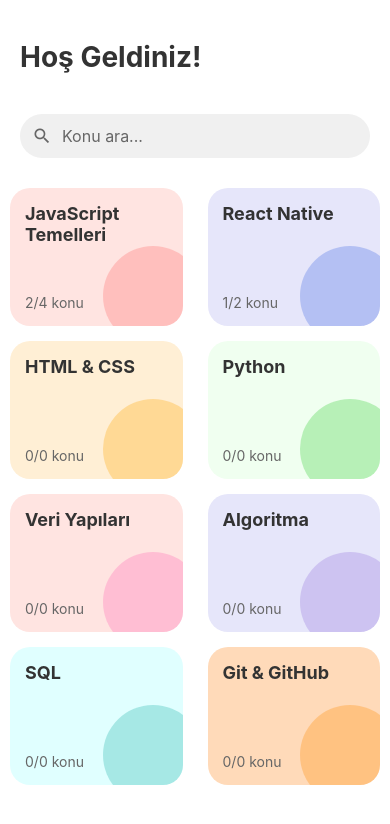
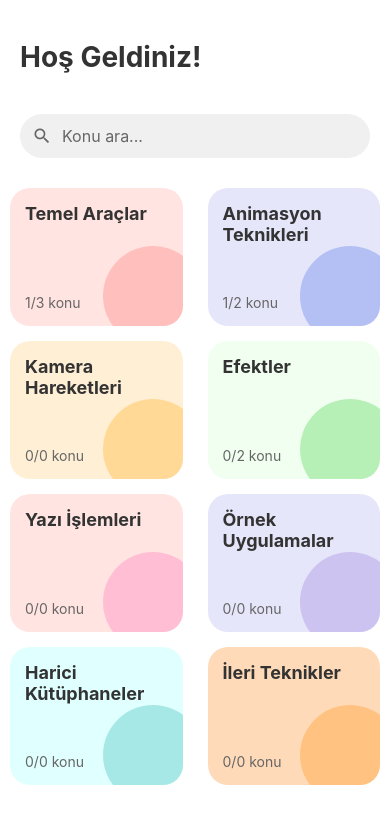
Before and after one commit to muslumunal/learn-after-effects, a React Native app: screen /Derslerim in a window 390 px wide. Shown: the top 824 px of the page. Built offline with nearby package versions, Linux system fonts and the light colour scheme.

Commit message:
detail page design

```diff
--- a/App.js
+++ b/App.js
@@ -22,11 +22,7 @@
           name="AltKonular"
           component={AltKonularScreen}
           options={{
-            title: "Alt Konular",
-            headerStyle: {
-              backgroundColor: "#007AFF",
-            },
-            headerTintColor: "#fff",
+            headerShown: false,
           }}
         />
         <Stack.Screen
--- a/src/screens/AltKonularScreen.js
+++ b/src/screens/AltKonularScreen.js
@@ -1,24 +1,71 @@
-import React from "react";
+import React, { useState, useEffect } from "react";
 import {
   View,
   Text,
   StyleSheet,
   TouchableOpacity,
   ScrollView,
+  Dimensions,
 } from "react-native";
 import Icon from "react-native-vector-icons/MaterialIcons";
 
+const { width } = Dimensions.get("window");
+
 const AltKonularScreen = ({ route, navigation }) => {
-  const { konuBaslik, altKonular, konuId } = route.params;
+  const {
+    konuBaslik,
+    altKonular: initialAltKonular = [],
+    konuId,
+    onTamamla,
+    konuRenk,
+  } = route.params || {};
+
+  // Alt konuları state'e alıyoruz ve başlangıç değeri kontrol ediyoruz
+  const [altKonular, setAltKonular] = useState(initialAltKonular || []);
+
+  // Güncelleme parametrelerini dinliyoruz
+  useEffect(() => {
+    if (route.params?.konuGuncellendi) {
+      const updatedAltKonular = altKonular.map((altKonu) => {
+        if (altKonu.id === route.params.guncelAltKonuId) {
+          return {
+            ...altKonu,
+            tamamlandi: true,
+          };
+        }
+        return altKonu;
+      });
+      setAltKonular(updatedAltKonular);
+    }
+  }, [route.params?.konuGuncellendi]);
 
   return (
     <View style={styles.container}>
+      <View style={styles.headerContainer}>
+        <View style={[styles.headerBg, { backgroundColor: `${konuRenk}15` }]} />
+        <View
+          style={[styles.headerContent, { backgroundColor: `${konuRenk}15` }]}
+        />
+        <View
+          style={[styles.decorCircle1, { backgroundColor: `${konuRenk}30` }]}
+        />
+        <View
+          style={[styles.decorCircle2, { backgroundColor: `${konuRenk}20` }]}
+        />
+        <View
+          style={[styles.decorCircle3, { backgroundColor: `${konuRenk}25` }]}
+        />
+      </View>
       <Text style={styles.title}>{konuBaslik}</Text>
-      <ScrollView>
-        {altKonular.map((altKonu) => (
+      <ScrollView showsVerticalScrollIndicator={false}>
+        <View style={styles.contentContainer}>
+          {altKonular.map((altKonu, index) => (
             <TouchableOpacity
               key={altKonu.id}
-            style={styles.altKonuCard}
+              style={[
+                styles.altKonuCard,
+                altKonu.tamamlandi && styles.tamamlandiCard,
+              ]}
               onPress={() =>
                 navigation.navigate("KonuDetay", {
                   konu: altKonu.baslik,
@@ -26,15 +73,56 @@
                   aciklama: altKonu.aciklama,
                   konuId: konuId,
                   altKonuId: altKonu.id,
+                  tamamlandi: altKonu.tamamlandi,
+                  onTamamla: onTamamla,
                 })
               }
             >
-            <View style={styles.altKonuContent}>
+              <View style={styles.leftContent}>
+                <View
+                  style={[
+                    styles.numberContainer,
+                    { backgroundColor: `${konuRenk}15` },
+                  ]}
+                >
+                  <Text style={[styles.numberText, { color: konuRenk }]}>
+                    {String(index + 1).padStart(2, "0")}
+                  </Text>
+                </View>
+                <View style={styles.lineContainer}>
+                  <View
+                    style={[
+                      styles.verticalLine,
+                      { backgroundColor: `${konuRenk}15` },
+                    ]}
+                  />
+                </View>
+              </View>
+              <View
+                style={[
+                  styles.mainContent,
+                  {
+                    backgroundColor: `${konuRenk}10`,
+                    borderColor: `${konuRenk}30`,
+                  },
+                ]}
+              >
                 <Text style={styles.altKonuTitle}>{altKonu.baslik}</Text>
-              <Icon name="chevron-right" size={24} color="#666" />
+                <View style={styles.playButton}>
+                  {altKonu.tamamlandi ? (
+                    <Icon name="check-circle" size={24} color="#34C759" />
+                  ) : (
+                    <Icon
+                      name="play-circle-filled"
+                      size={24}
+                      color={konuRenk}
+                    />
+                  )}
+                </View>
               </View>
             </TouchableOpacity>
           ))}
+        </View>
       </ScrollView>
     </View>
   );
@@ -44,29 +132,122 @@
   container: {
     flex: 1,
     backgroundColor: "#fff",
-    padding: 20,
+  },
+  headerContainer: {
+    position: "absolute",
+    top: 0,
+    left: 0,
+    right: 0,
+    height: 180,
+  },
+  headerBg: {
+    position: "absolute",
+    top: 0,
+    left: -100,
+    right: -100,
+    height: 180,
+    transform: [{ rotate: "-5deg" }],
+  },
+  headerContent: {
+    position: "absolute",
+    top: 0,
+    left: -100,
+    right: -100,
+    height: 180,
   },
   title: {
     fontSize: 24,
     fontWeight: "bold",
     marginBottom: 20,
-    color: "#333",
+    marginTop: 100,
+    paddingHorizontal: 20,
+    color: "#444",
+  },
+  contentContainer: {
+    padding: 20,
+    paddingBottom: 20,
+    marginTop: 80,
   },
   altKonuCard: {
-    backgroundColor: "#f8f8f8",
+    flexDirection: "row",
+    alignItems: "center",
+    marginBottom: 15,
+  },
+  leftContent: {
+    alignItems: "center",
+    marginRight: 15,
+  },
+  numberContainer: {
+    width: 30,
+    height: 30,
     borderRadius: 15,
+    justifyContent: "center",
+    alignItems: "center",
+    marginBottom: 5,
+  },
+  numberText: {
+    fontSize: 14,
+    fontWeight: "bold",
+  },
+  lineContainer: {
+    flex: 1,
+    alignItems: "center",
+  },
+  verticalLine: {
+    width: 2,
+    flex: 1,
+  },
+  mainContent: {
+    flex: 1,
+    borderRadius: 12,
     padding: 15,
-    marginBottom: 10,
-  },
-  altKonuContent: {
     flexDirection: "row",
+    alignItems: "center",
     justifyContent: "space-between",
-    alignItems: "center",
+    borderWidth: 1,
   },
   altKonuTitle: {
     fontSize: 16,
     color: "#333",
     flex: 1,
+    marginRight: 10,
+  },
+  playButton: {
+    width: 40,
+    height: 40,
+    borderRadius: 20,
+    justifyContent: "center",
+    alignItems: "center",
+  },
+  tamamlandiCard: {
+    opacity: 0.8,
+  },
+  decorCircle1: {
+    position: "absolute",
+    width: 150,
+    height: 150,
+    borderRadius: 75,
+    right: -40,
+    top: -30,
+    opacity: 0.7,
+  },
+  decorCircle2: {
+    position: "absolute",
+    width: 100,
+    height: 100,
+    borderRadius: 50,
+    right: 30,
+    top: 40,
+    opacity: 0.5,
+  },
+  decorCircle3: {
+    position: "absolute",
+    width: 120,
+    height: 120,
+    borderRadius: 60,
+    left: -40,
+    top: -40,
+    opacity: 0.6,
   },
 });
 
--- a/src/screens/DerslerimScreen.js
+++ b/src/screens/DerslerimScreen.js
@@ -15,72 +15,61 @@
 
 const DerslerimScreen = ({ navigation }) => {
   const [searchText, setSearchText] = useState("");
-  const [dersler] = useState([
+  const [dersler, setDersler] = useState([
     {
       id: 1,
-      baslik: "JavaScript Temelleri",
+      baslik: "Temel Araçlar",
       color: "#FF6B6B",
       bgColor: "#FFE4E1",
       altKonular: [
         {
           id: 1,
-          baslik: "Değişkenler ve Veri Tipleri",
+          baslik: "Seçim Aracı(Selection Tool)",
           videoId: "q2ZF29z_XGg",
           tamamlandi: true,
-          aciklama:
-            "Bu derste JavaScript'te değişkenler ve veri tiplerini öğreneceksiniz.",
+          aciklama: "Açıklama",
         },
         {
           id: 2,
-          baslik: "Fonksiyonlar",
+          baslik: "Çizim Aracı(Drawing Tool)",
           videoId: "q2ZF29z_XGg",
           tamamlandi: false,
-          aciklama:
-            "JavaScript'te fonksiyonların kullanımını ve önemini öğreneceksiniz.",
+          aciklama: "Açıklama",
         },
         {
           id: 3,
-          baslik: "Döngüler",
+          baslik: "Şekil Araçları(Shape Tools)",
           videoId: "q2ZF29z_XGg",
           tamamlandi: false,
-          aciklama: "JavaScript'te döngü yapılarını öğreneceksiniz.",
-        },
-        {
-          id: 4,
-          baslik: "Diziler",
-          videoId: "q2ZF29z_XGg",
-          tamamlandi: true,
-          aciklama: "JavaScript'te dizi işlemlerini öğreneceksiniz.",
+          aciklama: "Açıklama",
         },
       ],
     },
     {
       id: 2,
-      baslik: "React Native",
+      baslik: "Animasyon Teknikleri",
       color: "#4169E1",
       bgColor: "#E6E6FA",
       altKonular: [
         {
           id: 1,
-          baslik: "Component Yapısı",
+          baslik: "Position Animation",
           videoId: "def789",
           tamamlandi: true,
-          aciklama:
-            "React Native'de component yapısını ve yaşam döngüsünü öğreneceksiniz.",
+          aciklama: "Açıklama",
         },
         {
           id: 2,
-          baslik: "Props ve State",
+          baslik: "Scale Animation",
           videoId: "ghi012",
           tamamlandi: false,
-          aciklama:
-            "Props ve State kavramlarını detaylı olarak öğreneceksiniz.",
+          aciklama: "Açıklama",
         },
       ],
     },
     {
       id: 3,
-      baslik: "HTML & CSS",
+      baslik: "Kamera Hareketleri",
       dersCount: "5 konu",
       color: "#FFA500",
       bgColor: "#FFEFD5",
@@ -88,15 +77,30 @@
     },
     {
       id: 4,
-      baslik: "Python",
+      baslik: "Efektler",
       dersCount: "8 konu",
       color: "#32CD32",
       bgColor: "#F0FFF0",
-      altKonular: [],
+      altKonular: [
+        {
+          id: 1,
+          baslik: "Green Screen",
+          videoId: "ghi012",
+          tamamlandi: false,
+          aciklama: "Açıklama",
+        },
+        {
+          id: 2,
+          baslik: "Blue Screen",
+          videoId: "ghi012",
+          tamamlandi: false,
+          aciklama: "Açıklama",
+        },
+      ],
     },
     {
       id: 5,
-      baslik: "Veri Yapıları",
+      baslik: "Yazı İşlemleri",
       dersCount: "7 konu",
       color: "#FF69B4",
       bgColor: "#FFE4E1",
@@ -104,7 +108,7 @@
     },
     {
       id: 6,
-      baslik: "Algoritma",
+      baslik: "Örnek Uygulamalar",
       dersCount: "6 konu",
       color: "#9370DB",
       bgColor: "#E6E6FA",
@@ -112,7 +116,7 @@
     },
     {
       id: 7,
-      baslik: "SQL",
+      baslik: "Harici Kütüphaneler",
       dersCount: "4 konu",
       color: "#20B2AA",
       bgColor: "#E0FFFF",
@@ -120,13 +124,36 @@
     },
     {
       id: 8,
-      baslik: "Git & GitHub",
+      baslik: "İleri Teknikler",
       dersCount: "3 konu",
       color: "#FF8C00",
       bgColor: "#FFDAB9",
       altKonular: [],
     },
   ]);
+
+  // Konuyu tamamlama fonksiyonu
+  const handleKonuTamamla = (konuId, altKonuId) => {
+    setDersler((prevDersler) =>
+      prevDersler.map((konu) => {
+        if (konu.id === konuId) {
+          return {
+            ...konu,
+            altKonular: konu.altKonular.map((altKonu) => {
+              if (altKonu.id === altKonuId) {
+                return {
+                  ...altKonu,
+                  tamamlandi: true,
+                };
+              }
+              return altKonu;
+            }),
+          };
+        }
+        return konu;
+      })
+    );
+  };
 
   // Arama sonuçlarını filtreleyen fonksiyon
   const filteredDersler = dersler.filter((konu) =>
@@ -176,6 +203,8 @@
                     konuBaslik: konu.baslik,
                     altKonular: konu.altKonular,
                     konuId: konu.id,
+                    onTamamla: handleKonuTamamla,
+                    konuRenk: konu.color,
                   })
                 }
               >
--- a/src/screens/KonuDetayScreen.js
+++ b/src/screens/KonuDetayScreen.js
@@ -17,6 +17,9 @@
     altKonuId,
     tamamlandi: initialTamamlandi,
     onTamamla,
+    konuBaslik,
+    altKonular: initialAltKonular,
+    konuRenk,
   } = route.params;
 
   const [tamamlandi, setTamamlandi] = useState(initialTamamlandi);
@@ -24,6 +27,15 @@
   const handleTamamla = () => {
     setTamamlandi(true);
     onTamamla(konuId, altKonuId);
+
+    // Önce önceki ekranın parametrelerini güncelle
+    navigation.setParams({
+      konuGuncellendi: true,
+      guncelKonuId: konuId,
+      guncelAltKonuId: altKonuId,
+    });
+
+    // Sonra geri dön
     navigation.goBack();
   };
 
```
Lines whose indentation alone changed are shown as unchanged.
